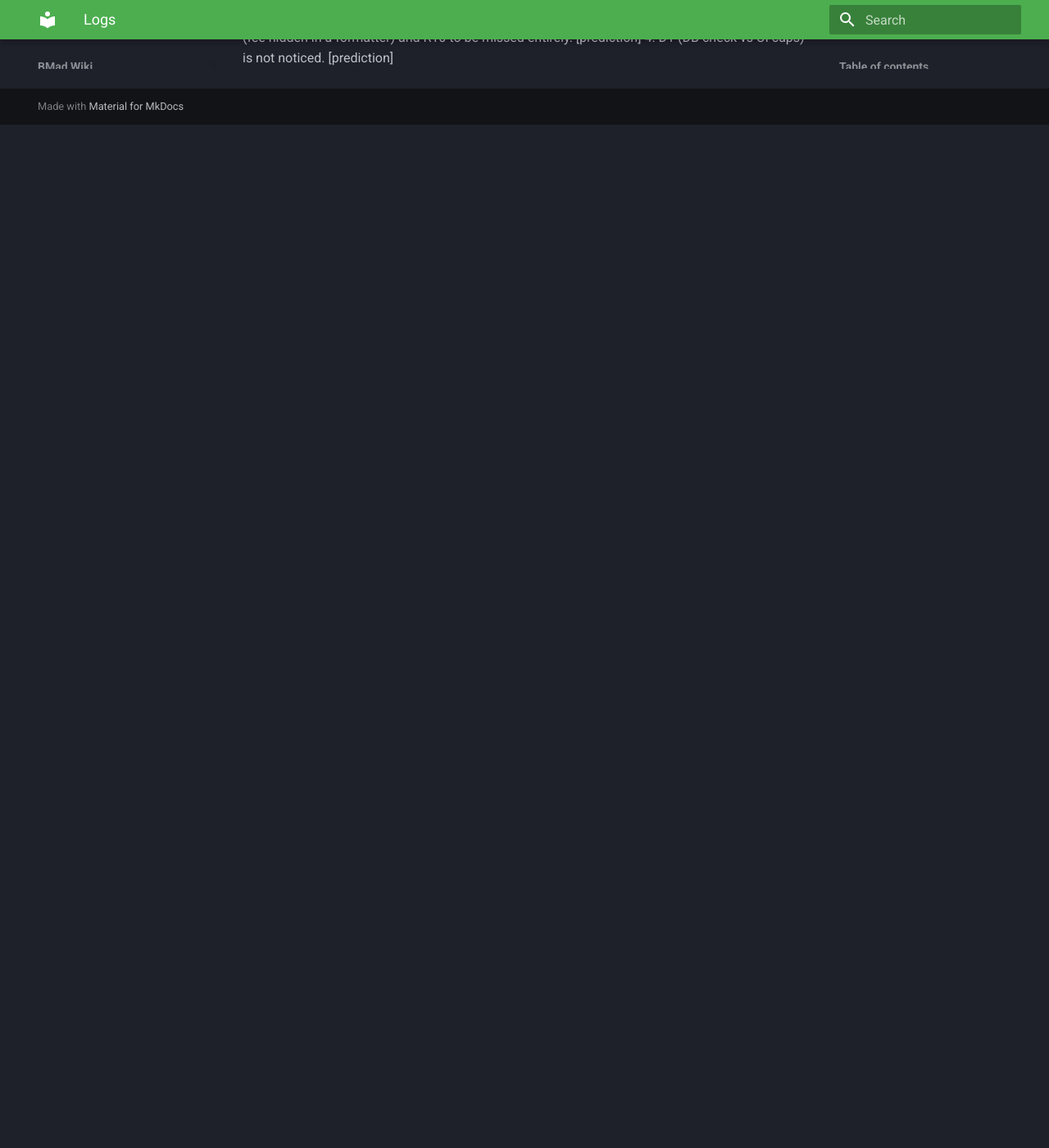
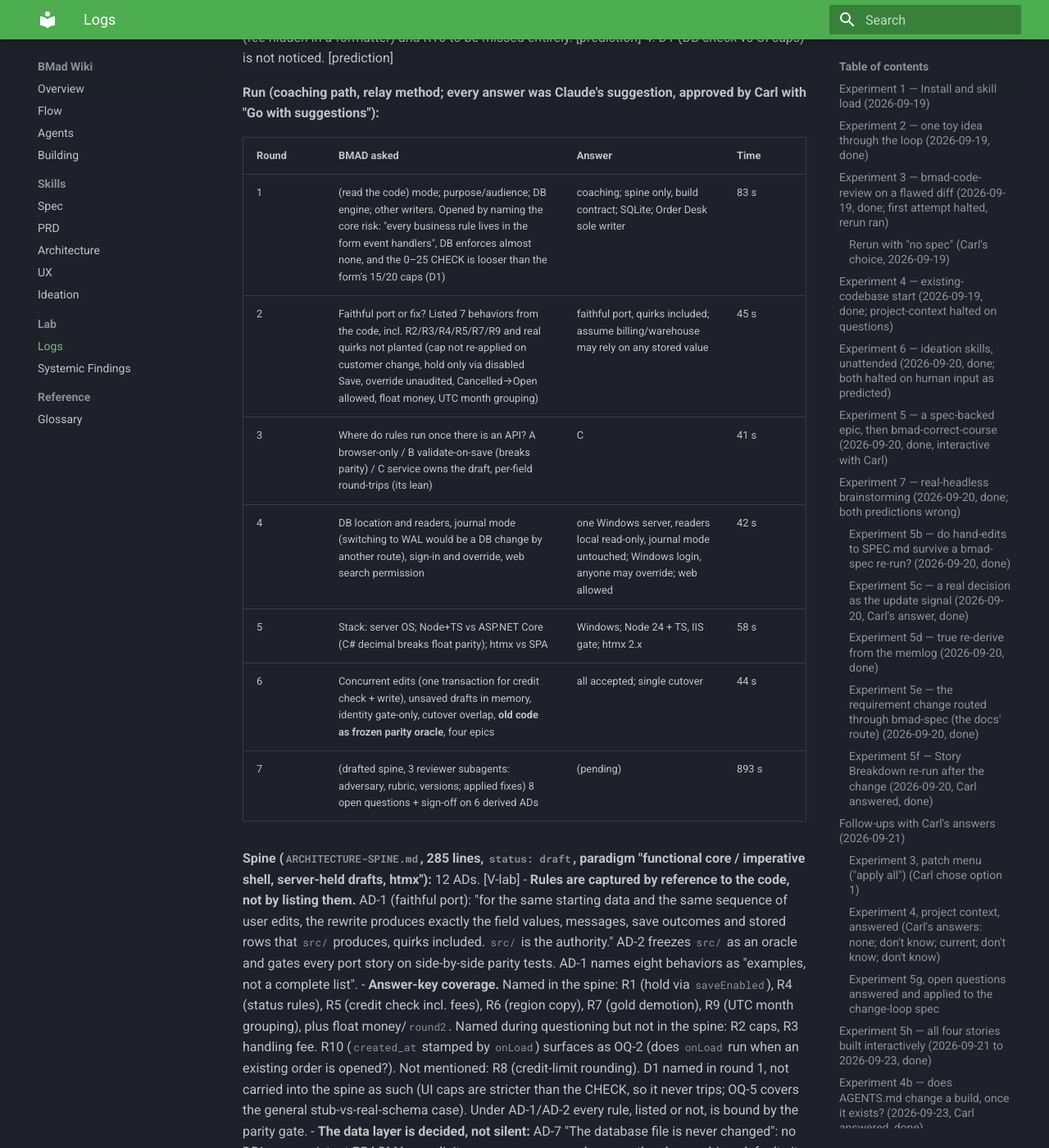
Before and after one commit to ctupper/woods-walks, an MkDocs documentation site: the page built from docs/bmad/lab-log.md, in a window 1280 px wide and 1400 px high, scrolled down 42337 px. Shown: the whole window at 82% size. Built offline with MkDocs 1.6.1 and Material for MkDocs 9.7.7, drawn with Linux system fonts in a browser that asks for light colours; before the commit the page ends 42489 px from its top, so only the background shows below that; some of the changed text lies outside the part shown.

Commit message:
docs: auto-sync BMad wiki

```diff
--- a/docs/bmad/lab-log.md
+++ b/docs/bmad/lab-log.md
@@ -653,7 +653,7 @@ All [V-lab]. Every story took the `dispatch` route (none was small enough for `o
 - **Reading:** a range review sees the whole epic's diff, so it can find the pieces of a cross-story defect, but its triage weighs each finding against the spec and existing conventions. Where the spec itself blesses the behavior (AC-3), the finding is rejected. The retrospective's pass differed in weighing the compound effect (a new mutable field plus live returns from a new entry point) rather than each piece's local justification. [I]
 - Carl: stop here. Patch menu left unanswered; no patches applied, nothing committed in `lab10-epicreview`.
 
-## Experiment 11 — `bmad-architecture` brownfield on a legacy-shaped toy (2026-09-30, in progress, interactive with Carl)
+## Experiment 11 — `bmad-architecture` brownfield on a legacy-shaped toy (2026-09-30 to 10-01, interactive with Carl)
 
 **Question:** `bmad-architecture` says to read the code first and "ratify existing conventions" on a brownfield codebase, and that an altitude sweep must leave no structural dimension silent (P21, [architecture-skill.md](architecture-skill.md)). On a legacy app whose business rules live only in UI event handlers, and whose database is declared off-limits: does the spine capture those rules, or ratify the handler layer's *structure* and miss the rules in it? Is the unchanged data layer recorded as decided, deferred, or left silent?
 
@@ -680,3 +680,26 @@ All [V-lab]. Every story took the `dispatch` route (none was small enough for `o
 2. It records the database as a decided, binding constraint (an `[ADOPTED]` AD or equivalent), since the README states it plainly. [prediction]
 3. It ratifies structure (screen → handlers → data module) and proposes a paradigm for the rewrite, but lists few of R1–R10 as invariants: the spine is for cross-unit consistency, not business rules. At most it names "where business rules live" as a boundary decision. I expect R3 (fee hidden in a formatter) and R10 to be missed entirely. [prediction]
 4. D1 (DB check vs UI caps) is not noticed. [prediction]
+
+**Run (coaching path, relay method; every answer was Claude's suggestion, approved by Carl with "Go with suggestions"):**
+
+| Round | BMAD asked | Answer | Time |
+|---|---|---|---|
+| 1 | (read the code) mode; purpose/audience; DB engine; other writers. Opened by naming the core risk: "every business rule lives in the form event handlers", DB enforces almost none, and the 0–25 CHECK is looser than the form's 15/20 caps (D1) | coaching; spine only, build contract; SQLite; Order Desk sole writer | 83 s |
+| 2 | Faithful port or fix? Listed 7 behaviors from the code, incl. R2/R3/R4/R5/R7/R9 and real quirks not planted (cap not re-applied on customer change, hold only via disabled Save, override unaudited, Cancelled→Open allowed, float money, UTC month grouping) | faithful port, quirks included; assume billing/warehouse may rely on any stored value | 45 s |
+| 3 | Where do rules run once there is an API? A browser-only / B validate-on-save (breaks parity) / C service owns the draft, per-field round-trips (its lean) | C | 41 s |
+| 4 | DB location and readers, journal mode (switching to WAL would be a DB change by another route), sign-in and override, web search permission | one Windows server, readers local read-only, journal mode untouched; Windows login, anyone may override; web allowed | 42 s |
+| 5 | Stack: server OS; Node+TS vs ASP.NET Core (C# decimal breaks float parity); htmx vs SPA | Windows; Node 24 + TS, IIS gate; htmx 2.x | 58 s |
+| 6 | Concurrent edits (one transaction for credit check + write), unsaved drafts in memory, identity gate-only, cutover overlap, **old code as frozen parity oracle**, four epics | all accepted; single cutover | 44 s |
+| 7 | (drafted spine, 3 reviewer subagents: adversary, rubric, versions; applied fixes) 8 open questions + sign-off on 6 derived ADs | (pending) | 893 s |
+
+**Spine (`ARCHITECTURE-SPINE.md`, 285 lines, `status: draft`, paradigm "functional core / imperative shell, server-held drafts, htmx"):** 12 ADs. [V-lab]
+- **Rules are captured by reference to the code, not by listing them.** AD-1 (faithful port): "for the same starting data and the same sequence of user edits, the rewrite produces exactly the field values, messages, save outcomes and stored rows that `src/` produces, quirks included. `src/` is the authority." AD-2 freezes `src/` as an oracle and gates every port story on side-by-side parity tests. AD-1 names eight behaviors as "examples, not a complete list".
+- **Answer-key coverage.** Named in the spine: R1 (hold via `saveEnabled`), R4 (status rules), R5 (credit check incl. fees), R6 (region copy), R7 (gold demotion), R9 (UTC month grouping), plus float money/`round2`. Named during questioning but not in the spine: R2 caps, R3 handling fee. R10 (`created_at` stamped by `onLoad`) surfaces as OQ-2 (does `onLoad` run when an existing order is opened?). Not mentioned: R8 (credit-limit rounding). D1 named in round 1, not carried into the spine as such (UI caps are stricter than the CHECK, so it never trips; OQ-5 covers the general stub-vs-real-schema case). Under AD-1/AD-2 every rule, listed or not, is bound by the parity gate.
+- **The data layer is decided, not silent:** AD-7 "The database file is never changed": no DDL, no persistent PRAGMAs, explicit `foreign_keys = OFF` because the chosen driver defaults it on (a reviewer catch), writes only full legacy-shaped rows.
+- **The gap it found that I did not plant (OQ-1):** the desktop form definitions (which fields are editable, which event fires which handler, what type each control passes) are not in the repository, and the faithful port depends on them. Rules that live in the UI include the event wiring itself, which isn't in the code at all.
+- Reviewer gate changed two approved decisions and said so: FK default of the driver, IIS overlapping recycle and idle shutdown (would split or lose in-memory drafts).
+
+**Predictions:** 1 confirmed (questions first, coaching). 2 confirmed (AD-7). 3 wrong in its main claim: the spine did not ratify the handler structure and stop there; it made "rules live in UI handlers" the central risk, moved rule ownership to the service (AD-3), and bound every rule through the oracle and parity gate. Half right that it lists few rules as invariants, by design. 4 wrong: D1 was the first thing it named.
+
+**Reading:** "ratify existing conventions" here meant ratifying *behavior* (the legacy code as executable spec), not *structure* (the handler layer moved server-side). The remaining risk is the one the spine itself names: what isn't in the code (form wiring, OQ-1) can't be in the oracle. [I]
```
